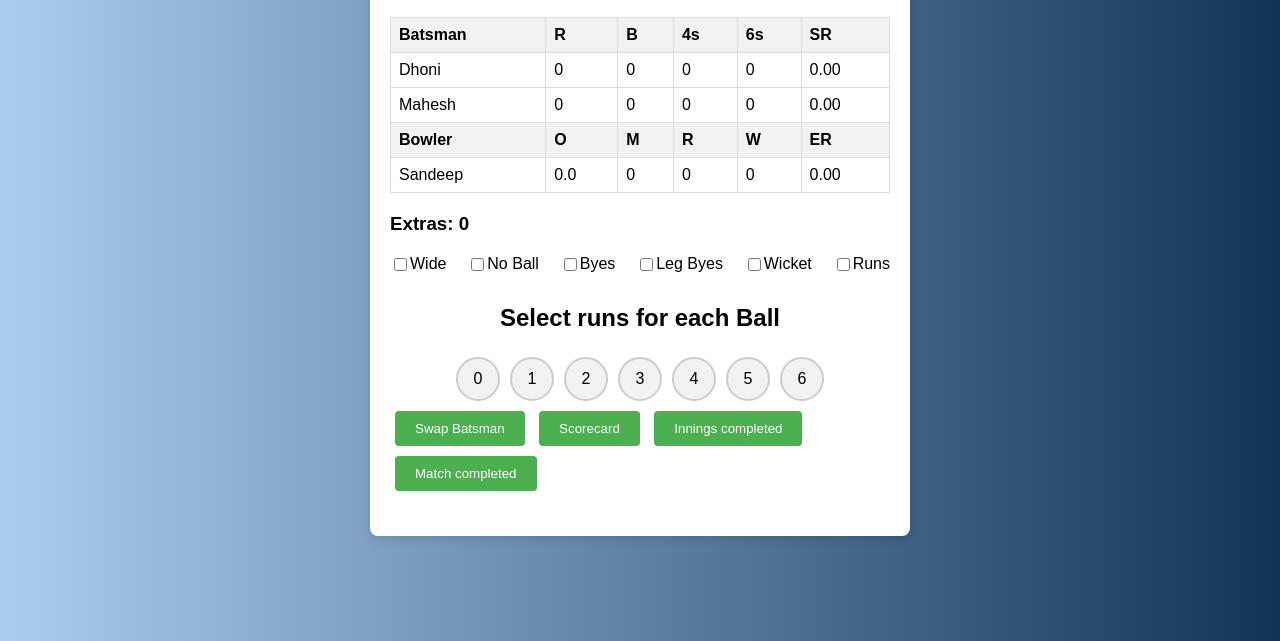
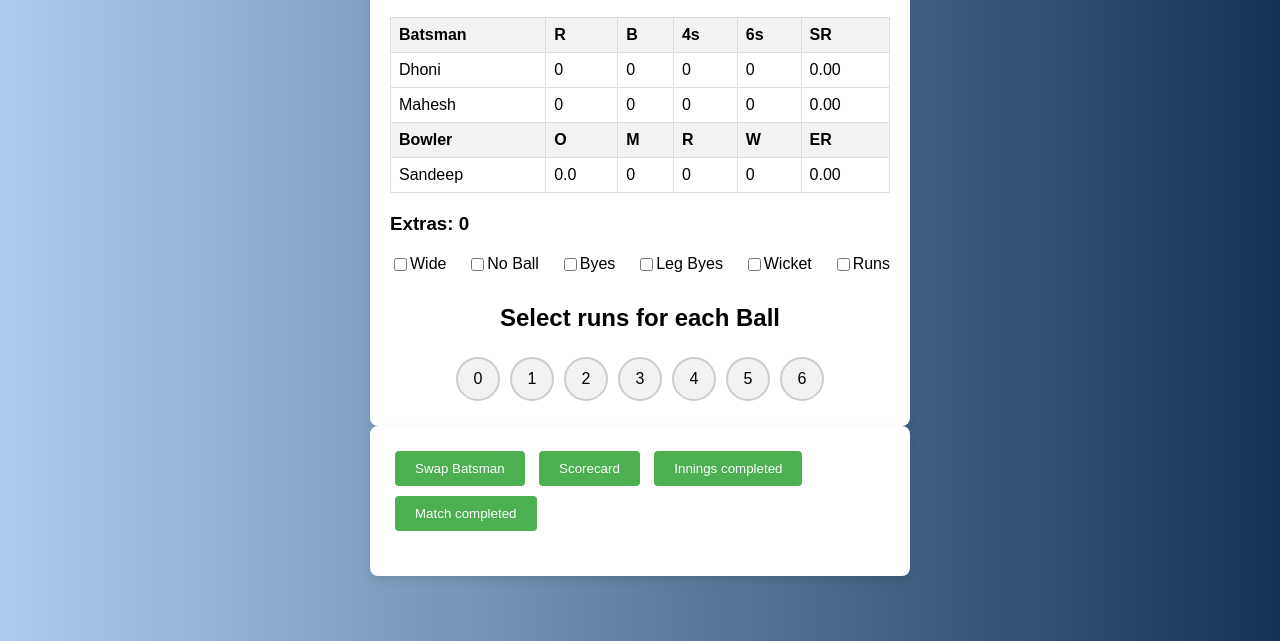
Before and after one commit to rajeshwarrao1253/cricketScoringWebsite, a plain HTML site: page summary.html in a window 1280 px wide. Shown: the part 159-800 px from the top of the page. Drawn offline with Linux system fonts and the light colour scheme.

Commit message:
Update summary.html

```diff
--- a/summary.html
+++ b/summary.html
@@ -163,7 +163,7 @@ input[type="text"], select {
 </style>
 </head>
 <body>
-
+<div id = "closematch">
     <div class="scoreboard">
         <h1 id="fisrtInningsDetails"></h1>
         <h4 id="matchdetails" style="text-align: center;"></h4>
@@ -230,6 +230,9 @@ input[type="text"], select {
 
         <div id="newBatsmanForm" style="display: none;">
           <h2>Out Batsman</h2>
+
+
+
           <input type="text" id="outBatsmanName" placeholder="Enter new batsman name">
           <h2>New Batsman</h2>
           <input type="text" id="newBatsmanName" placeholder="Enter new batsman name">
@@ -292,15 +295,25 @@ input[type="text"], select {
           <div class="run-button">6</div>
         </div>
 
+
+      </div>
+
+</div>
+
+
+
 <div class="button-group">
+    <div class="scoreboard">
         <button class="button" onclick="addswap()">Swap Batsman</button>
         <button class="button" onclick="displayScorecard()">Scorecard</button>
         <button class="button" onclick="InningsCompleted()">Innings completed</button>
-    <button class="button" onclick="MatchCompleted()">Match completed</button>
+        <button class="button" onclick="MatchCompleted('match completed')">Match completed</button>
+        <h2 id="matchSummary"  style="text-align: center;" ></h2>
         <div id="scorecard" style="margin-top: 20px;">
             <!-- Scorecard information will be displayed here -->
         </div>
     </div>
+
 </div>
 <script src="script.js"></script>
 </body>
```
Lines whose indentation alone changed are shown as unchanged.
